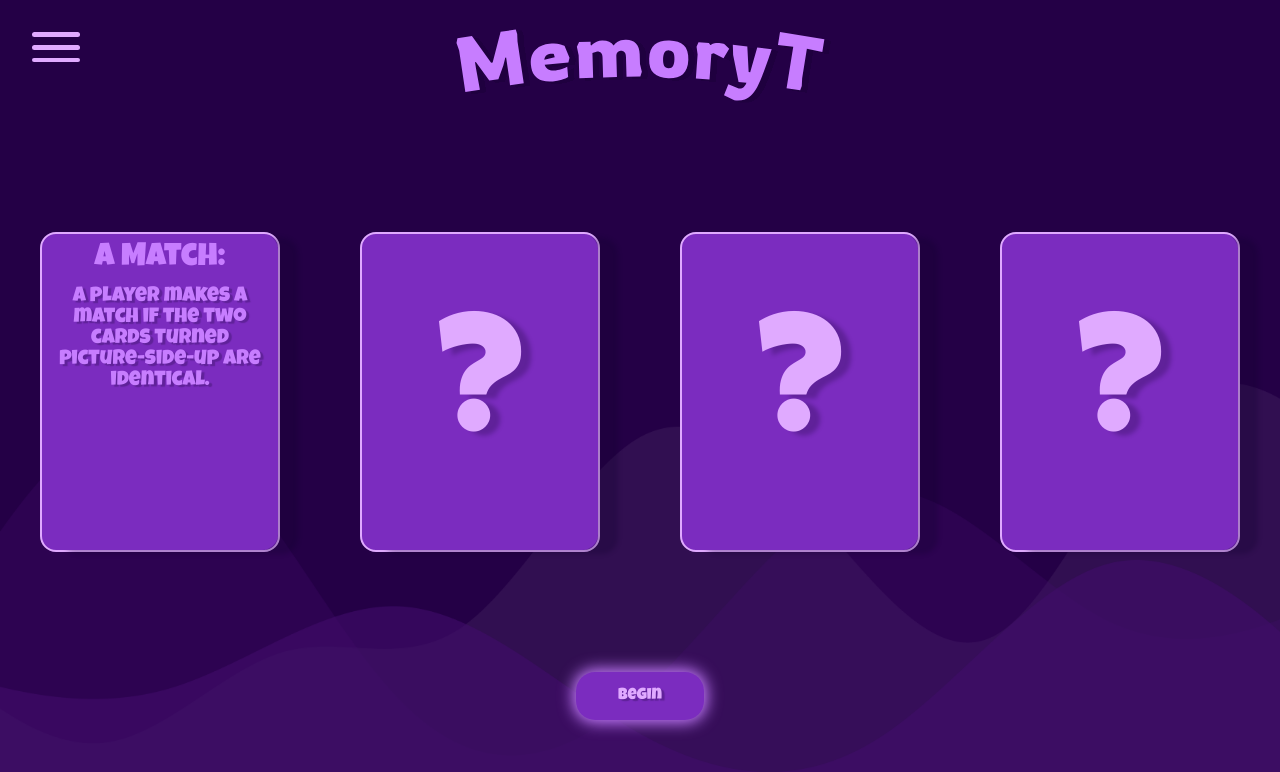
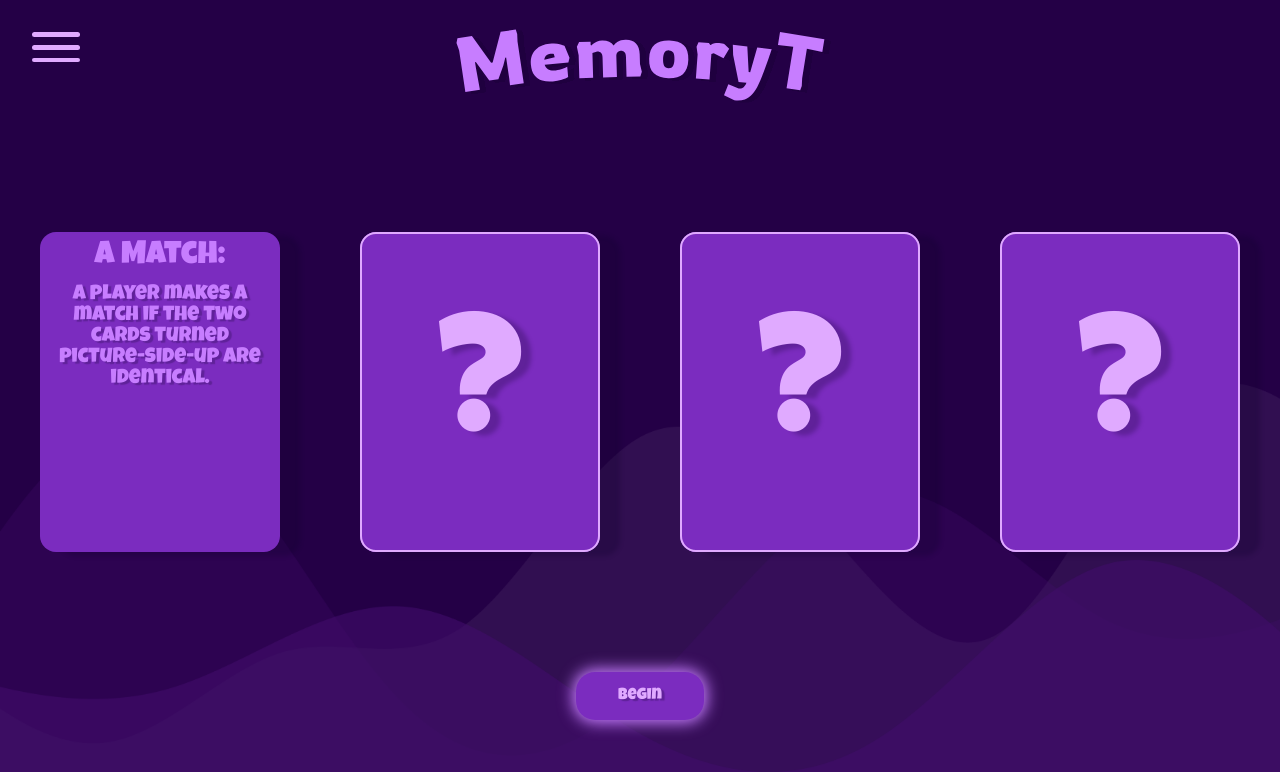
Before and after one commit to Capaldi96/Memory, a Vue app: page / in a window 1280 px wide. Shown: the top 772 px of the page. Built offline with nearby package versions, Linux system fonts and the light colour scheme.

Commit message:
changed cards abit

```diff
--- a/src/App.vue
+++ b/src/App.vue
@@ -260,7 +260,6 @@ h3 {
     border-radius: 1rem;
     height: 100%;
     cursor: pointer;
-	border: 2px solid #e0aaff;
     transform-style: preserve-3d;
     transform-origin: center right;
     transition: transform 1s;
@@ -280,7 +279,8 @@ h3 {
 }
 .card-face-back {
     transform: rotateY(180deg);
-    box-shadow: 20px 4px 4px rgba(16, 0, 43, 0.25);
+    box-shadow: 20px 4px 4px rgba(16, 0, 43, 0.40);
+	border-radius: 1rem;
 
 }
 .card-face-back img {
@@ -299,10 +299,12 @@ h3 {
 .card-face-front {
     display: grid;
     place-items: center;
+	border: 2px solid #e0aaff;
+	border-radius: 1rem;
     font-size: 10rem;
     font-weight: 100;
     text-shadow: 10px 4px 4px rgba(16, 0, 43, 0.25);
-    box-shadow: 20px 4px 4px rgba(16, 0, 43, 0.25);
+    box-shadow: 20px 4px 4px rgba(16, 0, 43, 0.40);
 }
 label {
     font-size: 2rem;
```
